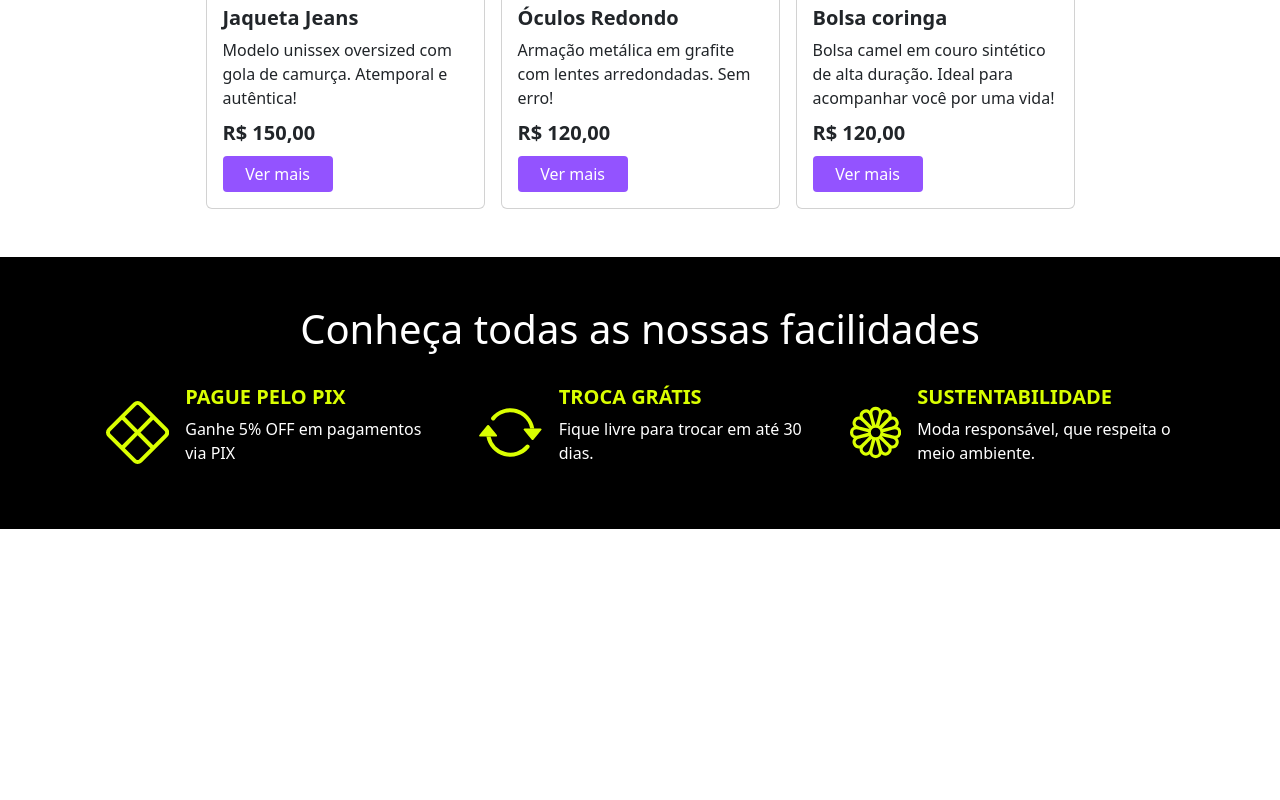
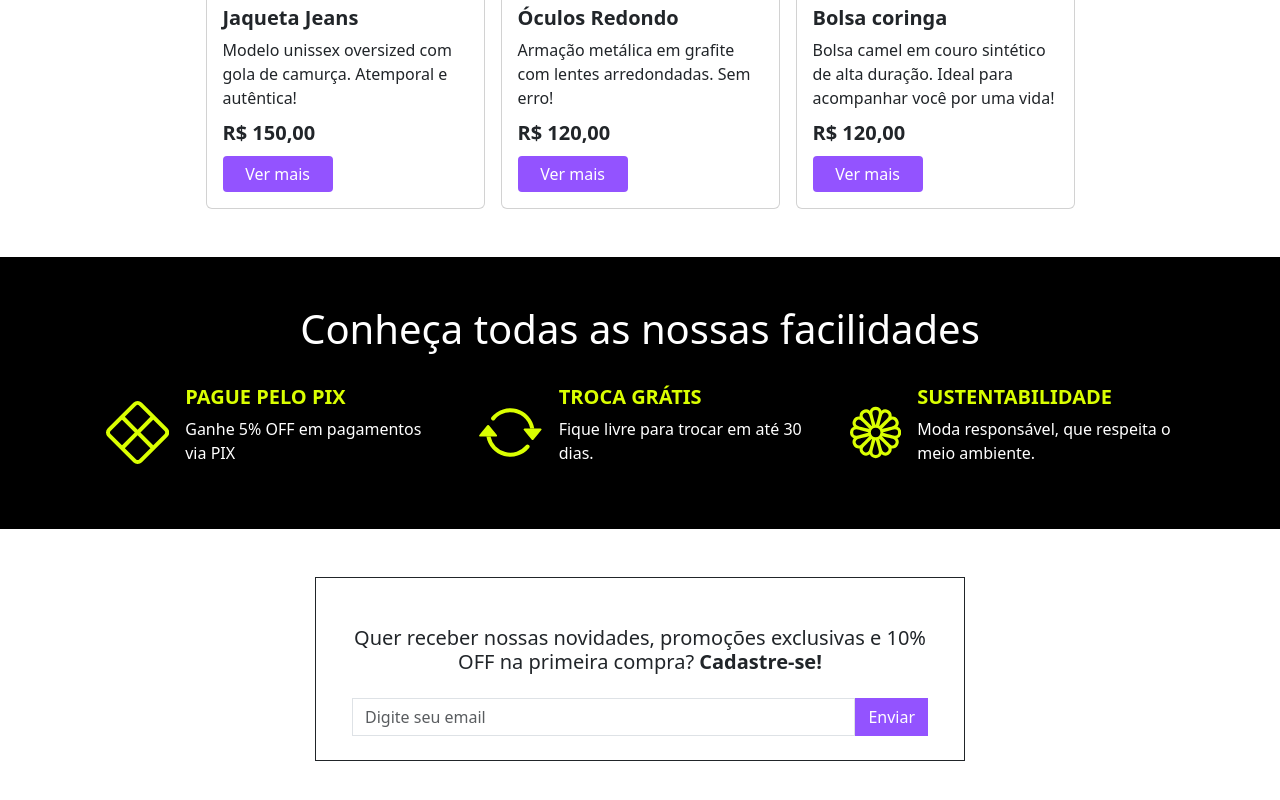
Before and after one commit to diovanealves/Meteoro, a React (Vite) app: page / in a window 1280 px wide. Shown: the part 1854-2654 px from the top of the page. Before the commit the page ends 2383 px from the top, so only its background shows below. Built offline with nearby package versions, Linux system fonts and the light colour scheme.

Commit message:
Feat: Creating the Newsletter Section

```diff
--- a/package.json
+++ b/package.json
@@ -14,6 +14,7 @@
     "react": "^18.2.0",
     "react-bootstrap": "^2.8.0",
     "react-dom": "^18.2.0",
+    "react-hook-form": "^7.45.2",
     "react-icons": "^4.10.1"
   },
   "devDependencies": {
--- a/src/App.tsx
+++ b/src/App.tsx
@@ -3,6 +3,7 @@ import Carousels from './components/Carousel'
 import Category from './components/Category'
 import Products from './components/Products'
 import Facilities from './components/Facilities'
+import Newsletter from './components/Newsletter'
 
 export default function App() {
   return (
@@ -12,6 +13,7 @@ export default function App() {
       <Category />
       <Products />
       <Facilities />
+      <Newsletter />
     </>
   )
 }
--- /dev/null
+++ b/src/components/Newsletter/NewsletterForm.tsx
@@ -0,0 +1,57 @@
+import { Form, Button } from 'react-bootstrap'
+import { useForm } from 'react-hook-form'
+
+interface FormData {
+  email: string
+}
+
+export default function NewsletterForm() {
+  const {
+    register,
+    handleSubmit,
+    formState: { errors },
+  } = useForm<FormData>()
+
+  function onSubmit(data: FormData) {
+    console.log(data)
+  }
+
+  return (
+    <Form
+      className="d-flex align-items-start"
+      onSubmit={handleSubmit(onSubmit)}
+      noValidate
+    >
+      <Form.Group className="w-100" controlId="email">
+        <Form.Control
+          type="email"
+          placeholder="Digite seu email"
+          className="rounded-0 shadow-none"
+          {...register('email', {
+            required: 'O campo de email é obrigatório',
+            pattern: {
+              value:
+                /^[a-zA-Z0-9._%+-]+@[a-zA-Z0-9.-]+\.[a-zA-Z]{2,}(?:\.[a-zA-Z]{2,})?$/,
+              message: 'Insira um email válido',
+            },
+          })}
+        />
+        {errors.email && (
+          <Form.Text className="text-danger">
+            {errors.email.message as string}
+          </Form.Text>
+        )}
+      </Form.Group>
+      <Button
+        className=" rounded-0"
+        style={{
+          backgroundColor: '#9353FF',
+          borderColor: '#9353FF',
+        }}
+        type="submit"
+      >
+        Enviar
+      </Button>
+    </Form>
+  )
+}
--- /dev/null
+++ b/src/components/Newsletter/index.tsx
@@ -0,0 +1,16 @@
+import NewsletterForm from './NewsletterForm'
+
+export default function Newsletter() {
+  return (
+    <div
+      className="container row mx-auto border border-dark my-5 p-4"
+      style={{ maxWidth: '650px', width: '95%' }}
+    >
+      <h5 className="text-center my-4">
+        Quer receber nossas novidades, promoções exclusivas e 10% OFF na
+        primeira compra? <strong>Cadastre-se!</strong>
+      </h5>
+      <NewsletterForm />
+    </div>
+  )
+}
```
Also changed, not shown: 1 other file (tests, documents, lock files or other folders).
